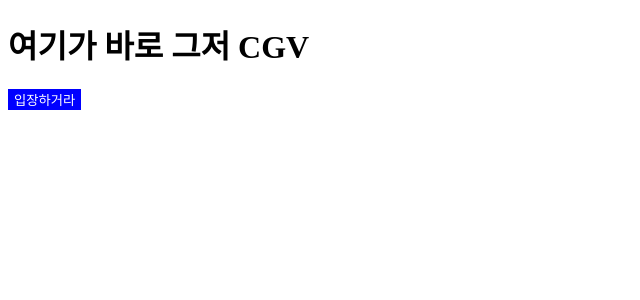
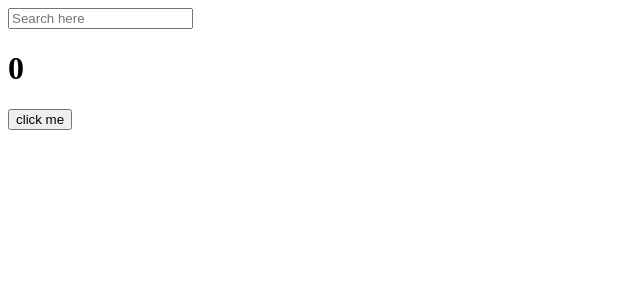
Before and after one commit to xoy8n/react-movieapp, a React (Create React App) app: page / in a window 1280 px wide. Shown: the top 300 px of the page, without its empty margins (0-640 px from the left). Built offline with nearby package versions, Linux system fonts and the light colour scheme.

Commit message:
#1.2 difference between useState and useEffect

```diff
--- a/src/App.js
+++ b/src/App.js
@@ -1,11 +1,22 @@
-import Button from "./Button";
-
+// import Button from "./Button";
+import { useState, useEffect } from "react";
 
 function App() {
+
+  const [counter, setValue] = useState(0);
+  const [keyword, setKeyword] = useState("");
+  const onClick = () => setValue((prev) => prev + 1);
+  const onChange = (event) => setKeyword(event.target.value);
+  console.log("i run all the time");
+
+  useEffect(() => {
+    console.log("Call the API...");
+  }, []);
   return (
     <div className="App">
-      <h1>여기가 바로 그저 CGV</h1>
-      <Button text={"입장하거라"} />
+      <input value={keyword} onChange={onChange} type="text" placeholder="Search here"/>
+      <h1>{ counter }</h1>
+      <button onClick={onClick}>click me</button>
     </div>
   );
 }
--- a/src/index.js
+++ b/src/index.js
@@ -4,7 +4,5 @@
 
 const root = ReactDOM.createRoot(document.getElementById('root'));
 root.render(
-  <React.StrictMode>
     <App />
-  </React.StrictMode>
 );
```
Also changed, not shown: public/logo192.png (deleted), public/logo512.png (deleted).
